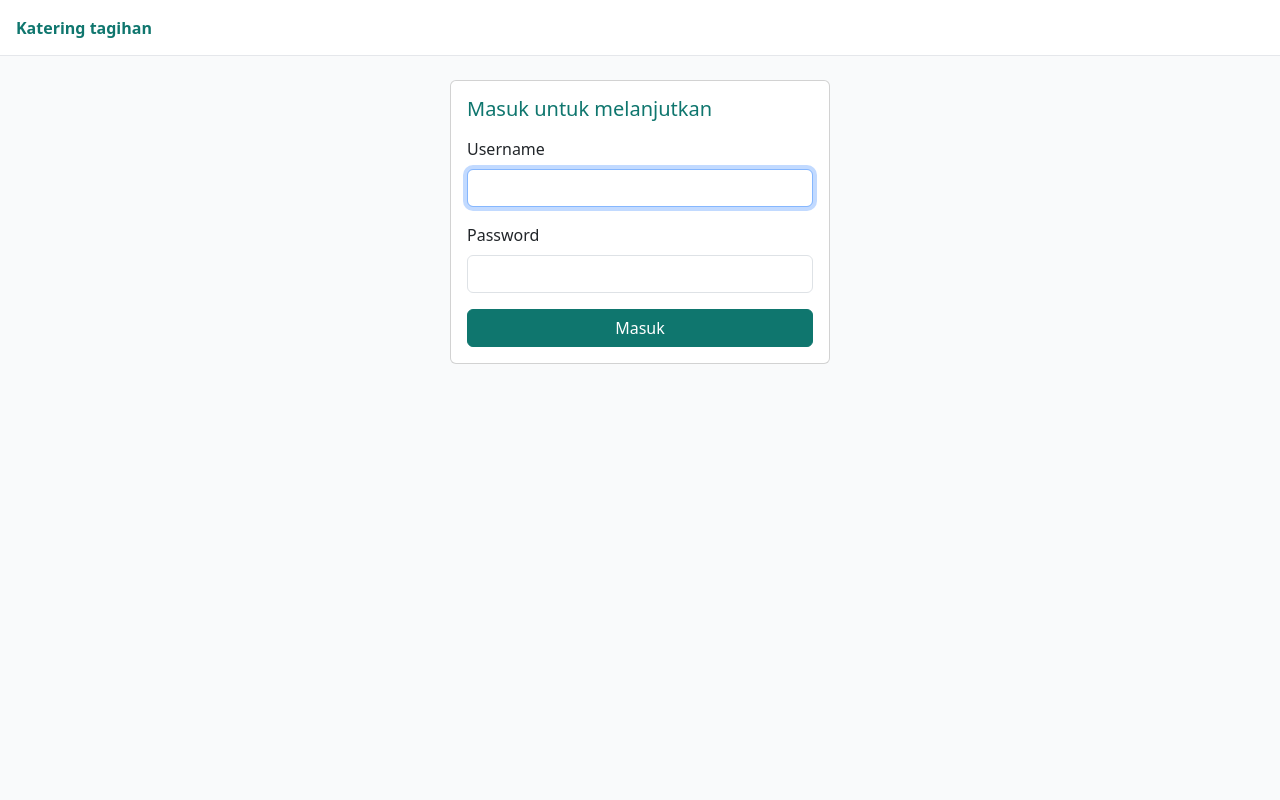
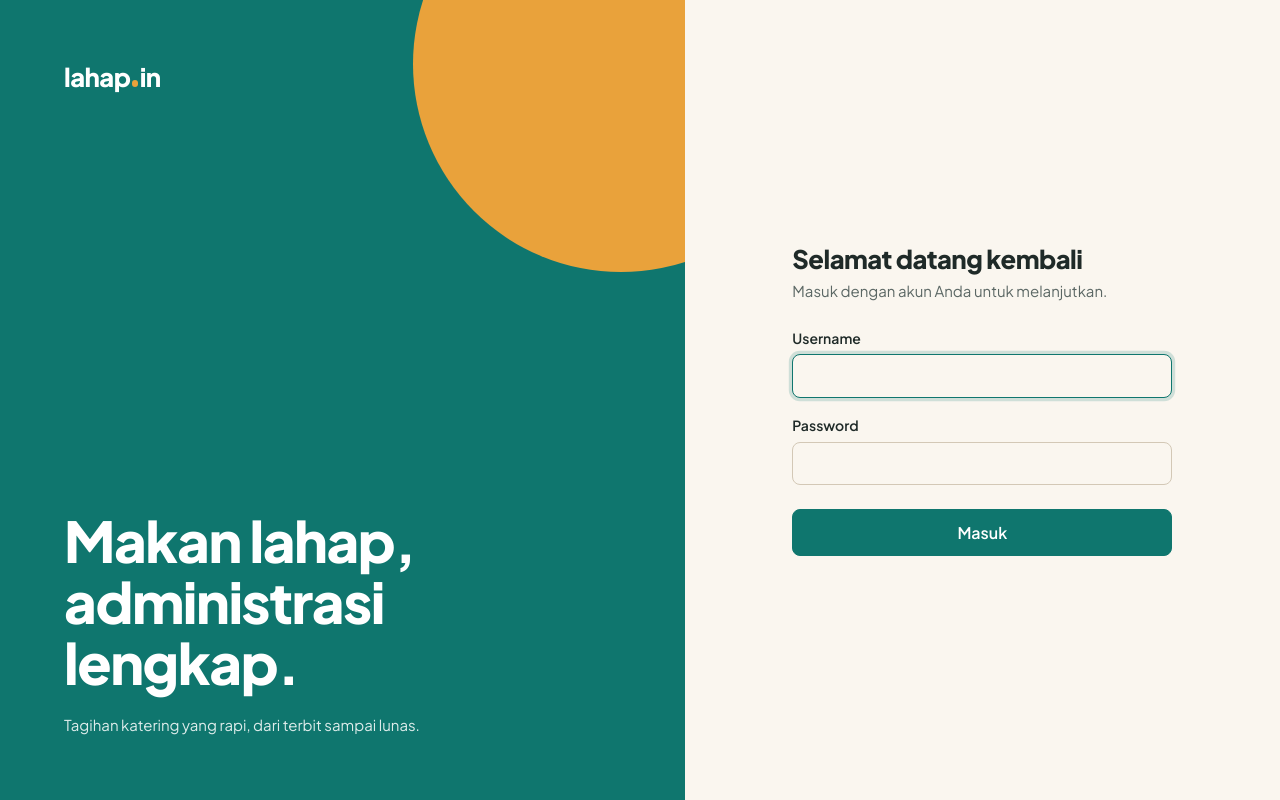
Before and after one commit to mfjrstwn/projek-tagihan-berkala-katering-asrama-sekolah-kantor-kelompok-4-impl, a Django app: page /masuk/ in a window 1280 px wide. Run offline with Django 5.2, Linux system fonts and the light colour scheme.

Commit message:
style: desain ulang kerangka dan halaman login lahap.in

```diff
--- a/config/settings.py
+++ b/config/settings.py
@@ -119,6 +119,7 @@ USE_TZ = True
 
 STATIC_URL = 'static/'
 
+STATICFILES_DIRS = [BASE_DIR / "static"]
 
 # Email
 # https://docs.djangoproject.com/en/6.1/topics/email/#topic-email-configuration
--- /dev/null
+++ b/static/css/lahap.css
@@ -0,0 +1,171 @@
+/* lahap.in - gaya aplikasi. Dimuat setelah Bootstrap 5.3.3 (CDN). */
+
+/* ---------- 1. Token ---------- */
+:root {
+  --lh-latar: #FAF6EF;
+  --lh-permukaan: #FFFFFF;
+  --lh-garis: #E7DFD2;
+  --lh-teks: #1F2A28;
+  --lh-teks-redup: #5B6764;
+  --lh-teal: #0F766E;
+  --lh-teal-gelap: #0B5D57;
+  --lh-teal-lembut: rgba(15, 118, 110, .09);
+  --lh-kunyit: #E9A23B;            /* hanya untuk momen merek */
+
+  --lh-lunas-bg: #E3F1E8;    --lh-lunas-fg: #1E6B3A;
+  --lh-tunggak-bg: #F6E1DA;  --lh-tunggak-fg: #9A3B22;
+  --lh-amber-bg: #FBEBCB;    --lh-amber-fg: #7A4F00;
+  --lh-netral-bg: #EFEAE0;   --lh-netral-fg: #4A5552;
+
+  --lh-radius: 10px;
+  --lh-tinggi-header: 60px;
+
+  --bs-body-font-family: "Plus Jakarta Sans", system-ui, -apple-system, "Segoe UI", Roboto, sans-serif;
+  --bs-body-bg: var(--lh-latar);
+  --bs-body-color: var(--lh-teks);
+  --bs-secondary-color: var(--lh-teks-redup);
+  --bs-border-color: var(--lh-garis);
+  --bs-link-color-rgb: 15, 118, 110;
+  --bs-link-hover-color-rgb: 11, 93, 87;
+}
+
+body { font-size: .9375rem; -webkit-font-smoothing: antialiased; }
+.text-secondary { color: var(--lh-teks-redup) !important; }
+.text-teal { color: var(--lh-teal) !important; }
+:focus-visible { outline: 2px solid var(--lh-teal); outline-offset: 2px; }
+
+/* Angka Rupiah: lebar angka sama, rata kanan */
+.angka, td.text-end, th.text-end { font-variant-numeric: tabular-nums; }
+.angka { text-align: right; white-space: nowrap; }
+table { font-variant-numeric: tabular-nums; }
+
+/* ---------- 2. Wordmark ---------- */
+.wordmark {
+  font-weight: 800; letter-spacing: -.02em; color: var(--lh-teal);
+  text-decoration: none; font-size: 1.35rem; line-height: 1;
+}
+.wordmark:hover { color: var(--lh-teal-gelap); }
+.titik {
+  display: inline-block; width: .26em; height: .26em; border-radius: 50%;
+  background: var(--lh-kunyit); margin: 0 .05em;
+}
+
+/* ---------- 3. Kerangka ---------- */
+.app-header {
+  height: var(--lh-tinggi-header); background: var(--lh-permukaan);
+  border-bottom: 1px solid var(--lh-garis);
+  display: flex; justify-content: space-between; align-items: center;
+  padding: 0 1.25rem;
+}
+.app-user { display: flex; align-items: center; gap: .75rem; }
+.app-user-nama { font-weight: 600; font-size: .875rem; }
+.chip-peran {
+  font-size: .75rem; font-weight: 600; padding: .15rem .55rem; border-radius: 999px;
+  background: var(--lh-netral-bg); color: var(--lh-netral-fg);
+}
+.app-shell { display: flex; align-items: stretch; }
+.app-main { flex: 1 1 auto; min-width: 0; padding: 1.75rem clamp(1rem, 3vw, 2.25rem); }
+
+.sidebar {
+  width: 232px; flex: none; background: var(--lh-permukaan);
+  border-right: 1px solid var(--lh-garis); padding: 1rem .75rem;
+  min-height: calc(100vh - var(--lh-tinggi-header));
+}
+.side-link {
+  display: block; padding: .55rem .85rem; margin-bottom: .2rem; border-radius: 8px;
+  color: var(--lh-teks); font-weight: 500; text-decoration: none;
+}
+.side-link:hover { background: var(--lh-latar); }
+.side-link.aktif { background: var(--lh-teal-lembut); color: var(--lh-teal); font-weight: 700; }
+.side-link.mati { opacity: .5; cursor: not-allowed; }
+
+.top-nav { display: flex; flex-wrap: wrap; gap: 1.5rem; border-bottom: 1px solid var(--lh-garis); }
+.top-nav a {
+  color: var(--lh-teks-redup); font-weight: 500; text-decoration: none;
+  padding: 0 0 .65rem; margin-bottom: -1px; border-bottom: 2px solid transparent;
+}
+.top-nav a:hover { color: var(--lh-teal); }
+.top-nav a.aktif { color: var(--lh-teal); font-weight: 700; border-bottom-color: var(--lh-teal); }
+
+@media (max-width: 767.98px) {
+  .app-shell { flex-direction: column; }
+  .sidebar {
+    width: 100%; min-height: 0; border-right: 0; border-bottom: 1px solid var(--lh-garis);
+    display: flex; gap: .25rem; overflow-x: auto; padding: .5rem .75rem;
+  }
+  .side-link { white-space: nowrap; margin-bottom: 0; }
+  .app-user-nama { display: none; }
+}
+
+/* ---------- 4. Komponen bersama ---------- */
+.btn { font-weight: 600; border-radius: 8px; }
+.btn-teal { background: var(--lh-teal); border-color: var(--lh-teal); color: #fff; }
+.btn-teal:hover, .btn-teal:focus-visible { background: var(--lh-teal-gelap); border-color: var(--lh-teal-gelap); color: #fff; }
+.btn-outline-secondary { --bs-btn-color: var(--lh-teks); --bs-btn-border-color: var(--lh-garis);
+  --bs-btn-hover-bg: var(--lh-latar); --bs-btn-hover-color: var(--lh-teks); --bs-btn-hover-border-color: #D3C8B6; }
+.btn-danger { --bs-btn-bg: #B4452A; --bs-btn-border-color: #B4452A;
+  --bs-btn-hover-bg: #9A3B22; --bs-btn-hover-border-color: #9A3B22; }
+
+.card { background: var(--lh-permukaan); border: 1px solid var(--lh-garis); border-radius: var(--lh-radius); box-shadow: none; }
+
+.form-label { font-weight: 600; font-size: .875rem; margin-bottom: .35rem; }
+.form-control, .form-select { border-color: #D3C8B6; border-radius: 8px; padding: .55rem .75rem; }
+.form-control:focus, .form-select:focus { border-color: var(--lh-teal); box-shadow: 0 0 0 .2rem rgba(15, 118, 110, .18); }
+
+.table { --bs-table-bg: transparent; --bs-table-hover-bg: #FBF8F2; border-color: var(--lh-garis); }
+.table > thead > tr > th, .table-light { --bs-table-bg: #F4EEE3; --bs-table-color: var(--lh-teks-redup);
+  font-size: .8125rem; font-weight: 600; border-bottom-color: var(--lh-garis); }
+.table > :not(caption) > * > * { padding: .7rem .85rem; }
+.table-responsive.border, .border.bg-white { border-color: var(--lh-garis) !important; border-radius: var(--lh-radius); background: var(--lh-permukaan) !important; }
+
+/* Badge status: lembut. Pemetaan dari kelas Bootstrap lama sampai include dibuat */
+.badge { font-weight: 600; font-size: .78rem; padding: .3rem .65rem; border-radius: 999px; }
+.badge.text-bg-success   { background: var(--lh-lunas-bg) !important;   color: var(--lh-lunas-fg) !important; }
+.badge.text-bg-danger    { background: var(--lh-tunggak-bg) !important; color: var(--lh-tunggak-fg) !important; }
+.badge.text-bg-warning   { background: var(--lh-amber-bg) !important;   color: var(--lh-amber-fg) !important; }
+.badge.text-bg-secondary { background: var(--lh-netral-bg) !important;  color: var(--lh-netral-fg) !important; }
+
+/* Pesan flash */
+.alert { border: 1px solid transparent; border-left-width: 4px; border-radius: 8px; padding: .7rem 1rem; }
+.alert-success { background: var(--lh-lunas-bg);   border-color: var(--lh-lunas-fg);   color: #17512C; }
+.alert-danger  { background: var(--lh-tunggak-bg); border-color: var(--lh-tunggak-fg); color: #7D2E19; }
+.alert-warning { background: var(--lh-amber-bg);   border-color: #B07A12;              color: var(--lh-amber-fg); }
+.alert-info    { background: #E1EFEE;              border-color: var(--lh-teal);       color: #0B4D48; }
+
+/* ---------- 5. Halaman masuk ---------- */
+.halaman-masuk .app-main { padding: 0; }
+.masuk { min-height: 100vh; display: grid; grid-template-columns: minmax(0, 1.15fr) minmax(0, 1fr); }
+
+.masuk-merek {
+  position: relative; overflow: hidden; background: var(--lh-teal); color: #fff;
+  padding: clamp(1.75rem, 5vw, 4.5rem); display: flex; flex-direction: column; justify-content: space-between; gap: 3rem;
+}
+.masuk-merek::after {            /* piring: titik wordmark yang diperbesar */
+  content: ""; position: absolute; width: 26rem; height: 26rem; border-radius: 50%;
+  background: var(--lh-kunyit); top: -9rem; right: -9rem;
+}
+.masuk-merek .wordmark { color: #fff; font-size: 1.6rem; position: relative; z-index: 1; }
+.masuk-merek .wordmark:hover { color: #fff; }
+.masuk-tagline {
+  position: relative; z-index: 1; margin: 0; font-weight: 800; letter-spacing: -.025em;
+  font-size: clamp(2.1rem, 4.4vw, 3.6rem); line-height: 1.08;
+}
+.masuk-tagline span { display: block; }
+.masuk-catatan { position: relative; z-index: 1; margin: 1.25rem 0 0; max-width: 34ch; color: rgba(255, 255, 255, .86); }
+
+.masuk-sisi { display: grid; place-items: center; padding: 2rem 1.25rem; background: var(--lh-latar); }
+.masuk-kartu { width: 100%; max-width: 380px; }
+.masuk-kartu h1 { font-size: 1.6rem; font-weight: 800; letter-spacing: -.02em; margin: 0 0 .35rem; }
+.masuk-kartu .masuk-sub { color: var(--lh-teks-redup); margin: 0 0 1.5rem; }
+.masuk-kartu .btn-teal { padding: .65rem 1rem; }
+
+@media (max-width: 767.98px) {
+  .masuk { grid-template-columns: 1fr; min-height: 0; }
+  .masuk-merek { gap: 1.75rem; padding: 1.5rem 1.25rem 2rem; }
+  .masuk-merek::after { width: 11rem; height: 11rem; top: -4.5rem; right: -4rem; }
+  .masuk-tagline { font-size: 1.9rem; }
+  .masuk-catatan { display: none; }
+  .masuk-sisi { place-items: start center; padding-top: 2rem; }
+}
+
+@media (prefers-reduced-motion: reduce) { * { transition: none !important; animation: none !important; } }
--- a/templates/akun/masuk.html
+++ b/templates/akun/masuk.html
@@ -1,12 +1,23 @@
 {% extends "base.html" %}
-{% block judul %}Masuk{% endblock %}
+{% block judul %}Masuk - lahap.in{% endblock %}
+{% block body_class %}halaman-masuk{% endblock %}
+{% block header %}{% endblock %}
 {% block isi %}
-<div class="mx-auto" style="max-width: 380px;">
-  <div class="card">
-    <div class="card-body">
-      <h1 class="h5 text-teal mb-3">Masuk untuk melanjutkan</h1>
+<div class="masuk">
+  <section class="masuk-merek" aria-label="lahap.in">
+    <a class="wordmark" href="{% url 'akun:beranda' %}">lahap<span class="titik"><span class="visually-hidden">.</span></span>in</a>
+    <div>
+      <p class="masuk-tagline"><span>Makan lahap,</span><span>administrasi lengkap.</span></p>
+      <p class="masuk-catatan">Tagihan katering yang rapi, dari terbit sampai lunas.</p>
+    </div>
+  </section>
+
+  <section class="masuk-sisi">
+    <div class="masuk-kartu">
+      <h1>Selamat datang kembali</h1>
+      <p class="masuk-sub">Masuk dengan akun Anda untuk melanjutkan.</p>
       {% if form.non_field_errors %}
-      <div class="alert alert-danger py-2">{{ form.non_field_errors.0 }}</div>
+      <div class="alert alert-danger" role="alert">{{ form.non_field_errors.0 }}</div>
       {% endif %}
       <form method="post">
         {% csrf_token %}
@@ -14,7 +25,7 @@
           <label class="form-label" for="{{ form.username.id_for_label }}">Username</label>
           {{ form.username }}
         </div>
-        <div class="mb-3">
+        <div class="mb-4">
           <label class="form-label" for="{{ form.password.id_for_label }}">Password</label>
           {{ form.password }}
         </div>
@@ -22,6 +33,6 @@
         <button type="submit" class="btn btn-teal w-100">Masuk</button>
       </form>
     </div>
-  </div>
+  </section>
 </div>
 {% endblock %}
--- a/templates/base.html
+++ b/templates/base.html
@@ -1,36 +1,24 @@
-<!doctype html>
+{% load static %}<!doctype html>
 <html lang="id">
 <head>
   <meta charset="utf-8">
   <meta name="viewport" content="width=device-width, initial-scale=1">
-  <title>{% block judul %}Katering tagihan{% endblock %}</title>
+  <title>{% block judul %}lahap.in{% endblock %}</title>
+  <link rel="preconnect" href="https://fonts.googleapis.com">
+  <link rel="preconnect" href="https://fonts.gstatic.com" crossorigin>
+  <link href="https://fonts.googleapis.com/css2?family=Plus+Jakarta+Sans:wght@400;500;600;700;800&display=swap" rel="stylesheet">
   <link href="https://cdn.jsdelivr.net/npm/bootstrap@5.3.3/dist/css/bootstrap.min.css" rel="stylesheet">
-  <style>
-    :root { --teal: #0F766E; }
-    body { background: #F9FAFB; color: #111827; }
-    .app-header { height: 56px; background: #fff; border-bottom: 1px solid #E5E7EB; }
-    .brand { color: var(--teal); font-weight: 600; text-decoration: none; }
-    .btn-teal { background: var(--teal); border-color: var(--teal); color: #fff; }
-    .btn-teal:hover { background: #0b5d57; border-color: #0b5d57; color: #fff; }
-    .text-teal { color: var(--teal); }
-    .sidebar { width: 220px; flex: none; background: #F3F4F6; padding: 12px;
-               min-height: calc(100vh - 56px); }
-    .side-link { display: block; padding: 8px 12px; border-radius: 6px; color: #4B5563;
-                 text-decoration: none; margin-bottom: 4px; }
-    .side-link.aktif { background: var(--teal); color: #fff; }
-    .side-link.mati { opacity: .5; cursor: not-allowed; }
-    .top-nav a { margin-right: 16px; color: #6B7280; text-decoration: none; padding-bottom: 6px; }
-    .top-nav a.aktif { color: var(--teal); border-bottom: 2px solid var(--teal); }
-    .top-nav span.mati { margin-right: 16px; color: #9CA3AF; cursor: not-allowed; }
-  </style>
+  <link href="{% static 'css/lahap.css' %}" rel="stylesheet">
 </head>
-<body>
+<body class="{% block body_class %}{% endblock %}">
 {% with url_name=request.resolver_match.url_name view_name=request.resolver_match.view_name %}
-<header class="app-header d-flex justify-content-between align-items-center px-3">
-  <a class="brand" href="{% url 'akun:beranda' %}">Katering tagihan</a>
+{% block header %}
+<header class="app-header">
+  <a class="wordmark" href="{% url 'akun:beranda' %}">lahap<span class="titik"><span class="visually-hidden">.</span></span>in</a>
   {% if user.is_authenticated %}
-  <div class="d-flex align-items-center gap-3">
-    <span class="text-secondary small">{{ user.username }} ({{ user.role }})</span>
+  <div class="app-user">
+    <span class="app-user-nama">{{ user.username }}</span>
+    <span class="chip-peran">{{ user.role }}</span>
     <form method="post" action="{% url 'akun:keluar' %}" class="m-0">
       {% csrf_token %}
       <button type="submit" class="btn btn-outline-secondary btn-sm">Keluar</button>
@@ -38,12 +26,12 @@
   </div>
   {% endif %}
 </header>
+{% endblock %}
 
-<div class="d-flex">
+<div class="app-shell">
   {% if user.is_authenticated and user.role == "Admin" %}
-  <nav class="sidebar">
+  <nav class="sidebar" aria-label="Menu utama">
     <a class="side-link {% if view_name == 'laporan:dashboard' %}aktif{% endif %}" href="{% url 'laporan:dashboard' %}">Dashboard</a>
-    {# Ganti span di bawah menjadi <a> bila halamannya sudah dibuat #}
     <a class="side-link {% if request.resolver_match.app_name == 'pelanggan' %}aktif{% endif %}" href="{% url 'pelanggan:daftar' %}">Pelanggan</a>
     <a class="side-link {% if request.resolver_match.app_name == 'aset' %}aktif{% endif %}" href="{% url 'aset:daftar' %}">Aset tetap</a>
     <a class="side-link {% if request.resolver_match.app_name == 'paket' %}aktif{% endif %}" href="{% url 'paket:daftar' %}">Paket dan tarif</a>
@@ -52,9 +40,9 @@
   </nav>
   {% endif %}
 
-  <main class="flex-grow-1 p-4">
+  <main class="app-main">
     {% if user.is_authenticated and user.role == "Customer" %}
-    <nav class="top-nav mb-4">
+    <nav class="top-nav mb-4" aria-label="Menu utama">
       <a class="{% if view_name == 'tagihan:saya' %}aktif{% endif %}" href="{% url 'tagihan:saya' %}">Tagihan saya</a>
       <a class="{% if view_name == 'paket:saya' %}aktif{% endif %}" href="{% url 'paket:saya' %}">Paket dan tarif</a>
       <a class="{% if view_name == 'pelanggan:data_diri' %}aktif{% endif %}" href="{% url 'pelanggan:data_diri' %}">Data diri</a>
```
